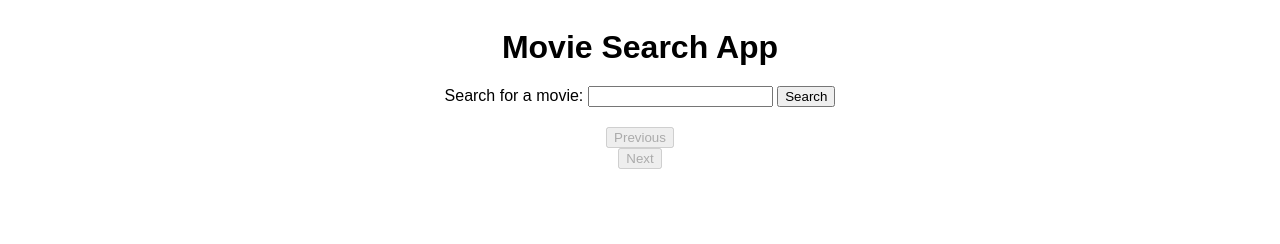
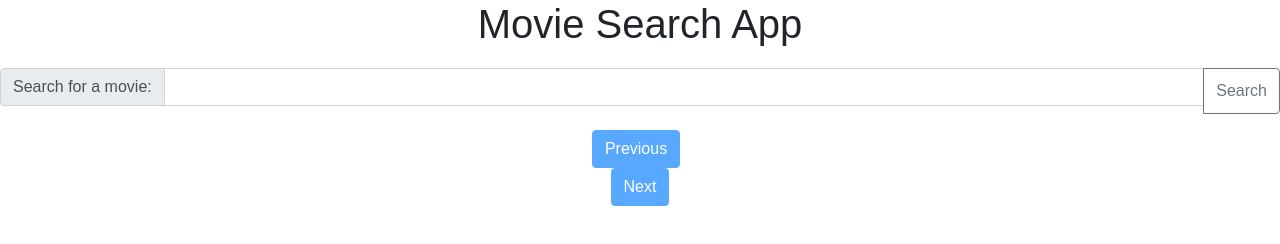
Before and after one commit to Nineteeners/ProjectNineteeners, a website: page public/search.html in a window 1280 px wide. Drawn offline with nearby package versions, Linux system fonts and the light colour scheme.

Commit message:
Add bootstrap and eventlistener for search

```diff
--- a/public/search.html
+++ b/public/search.html
@@ -4,6 +4,11 @@
   <head>
     <meta charset="utf-8" />
     <title>Movie Search App</title>
+    <link
+      href="https://maxcdn.bootstrapcdn.com/bootstrap/4.5.2/css/bootstrap.min.css"
+      rel="stylesheet"
+    />
+
     <style>
       /* Basic CSS for the page layout */
       body {
@@ -57,16 +62,25 @@
   </head>
   <body>
     <h1>Movie Search App</h1>
-    <div class="search-container">
-      <label for="search-input">Search for a movie:</label>
-      <input id="search-input" type="text" />
-      <button id="search-button">Search</button>
+    <div class="search-container input-group mb-3">
+      <label for="search-input" class="input-group-prepend">
+        <span class="input-group-text">Search for a movie:</span>
+      </label>
+      <input id="search-input" type="text" class="form-control" />
+      <div class="input-group-append">
+        <button id="search-button" class="btn btn-outline-secondary">
+          Search
+        </button>
+      </div>
     </div>
+
     <div class="movies-container"></div>
 
     <!-- Add previous and next buttons to the HTML -->
-    <button id="previous-button" disabled>Previous</button>
-    <button id="next-button" disabled>Next</button>
+    <button id="previous-button" class="btn btn-primary mr-2" disabled>
+      Previous
+    </button>
+    <button id="next-button" class="btn btn-primary" disabled>Next</button>
 
     <script src="https://unpkg.com/axios/dist/axios.min.js"></script>
 
@@ -152,6 +166,18 @@
           searchMovies(query, currentPage);
         }
       });
+
+      searchInput.addEventListener("keypress", (event) => {
+        if (event.key === "Enter") {
+          event.preventDefault();
+          const query = searchInput.value.trim();
+
+          if (query.length > 0) {
+            currentPage = 1;
+            searchMovies(query, currentPage);
+          }
+        }
+      });
     </script>
   </body>
 </html>
```
